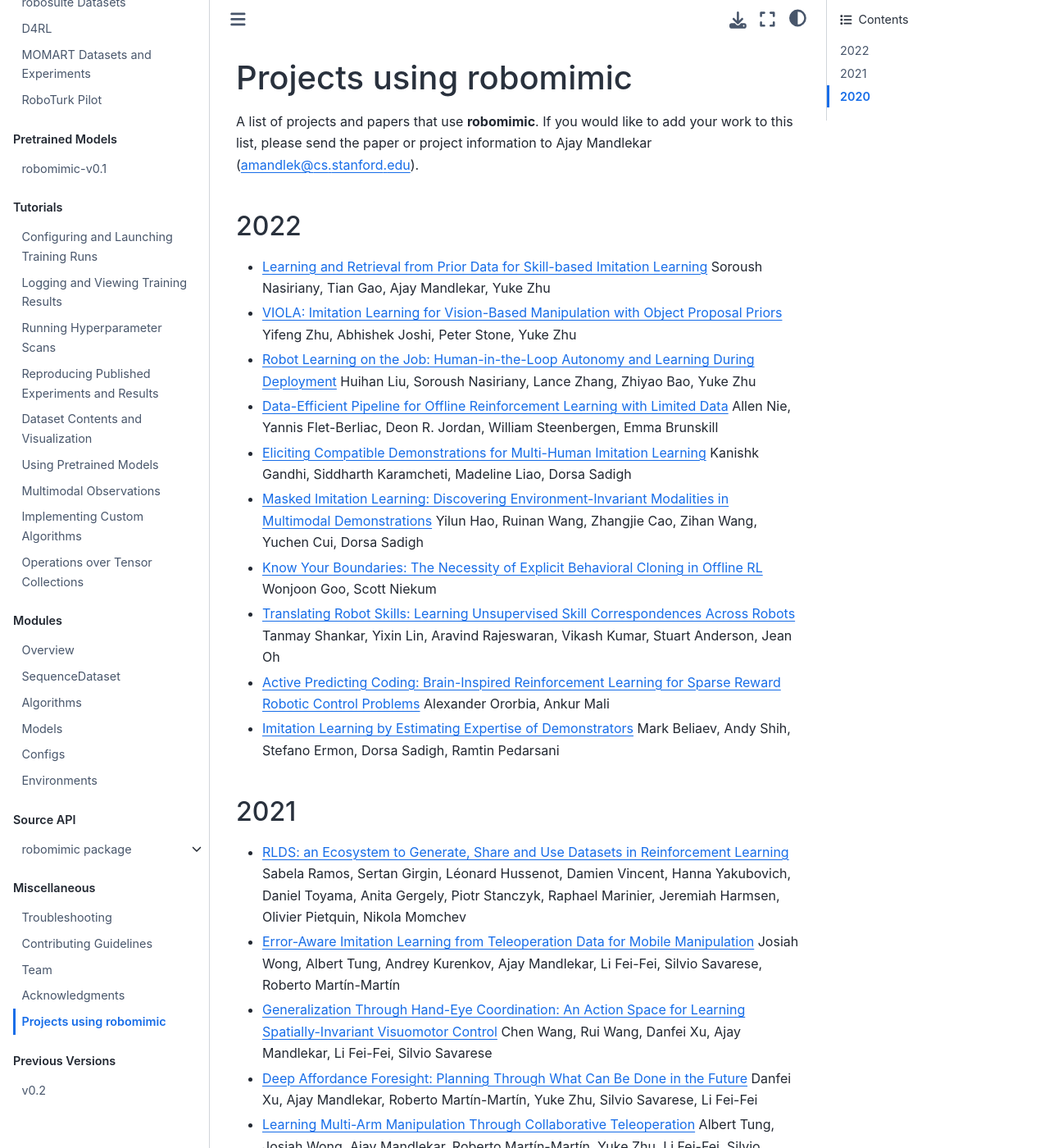
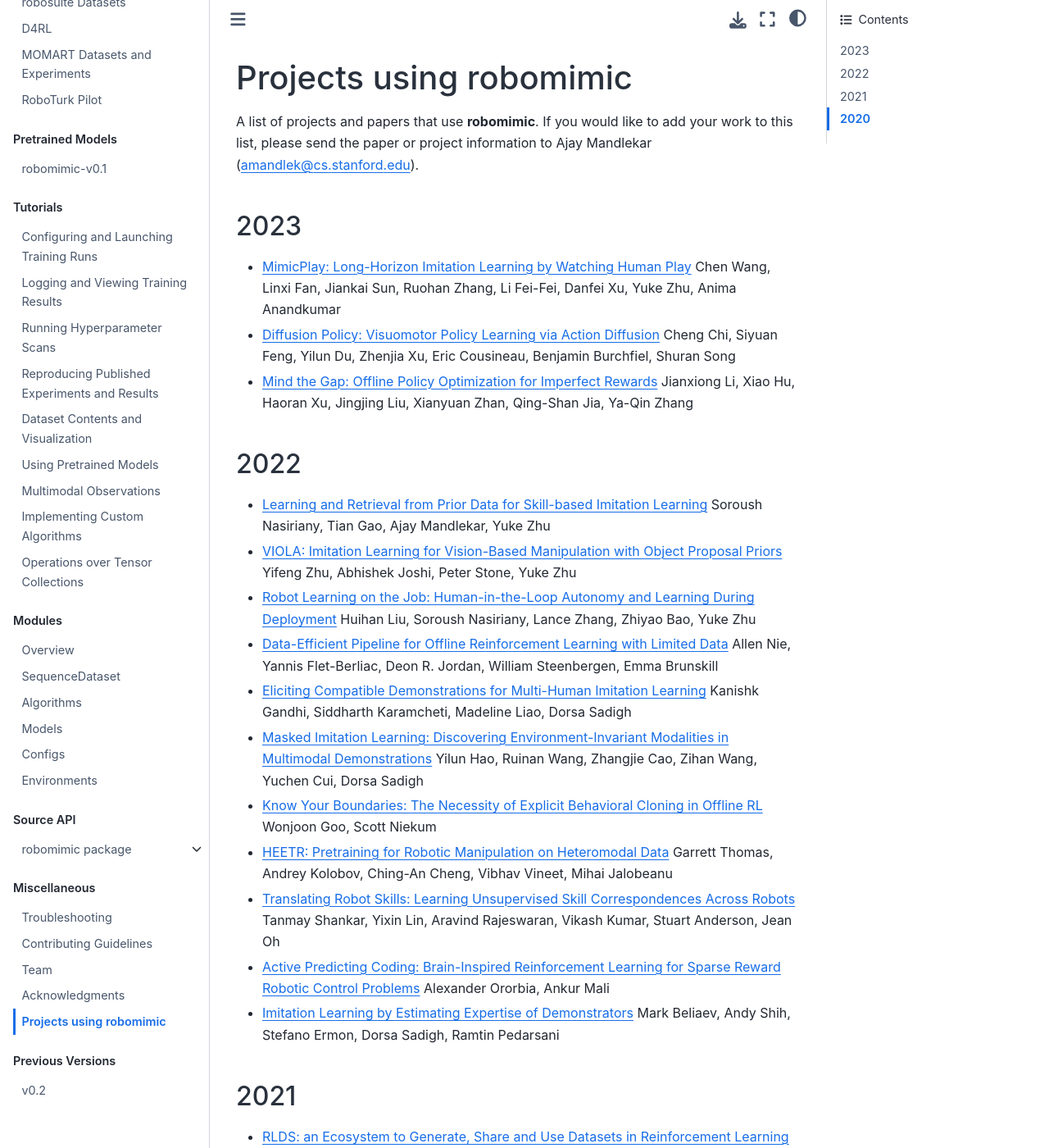
Before and after one commit to ARISE-Initiative/robomimic, a Sphinx documentation site: the page built from docs/miscellaneous/references.md, in a window 1280 px wide and 1400 px high. Shown: the whole window at 82% size. Built offline with Sphinx 7.4.7 and the Sphinx Book theme 1.1.4, drawn with Linux system fonts in a browser that asks for light colours; pages that are not in the unit, such as notebooks, are missing from menus.

Commit message:
add some 2023 refs

```diff
--- a/docs/miscellaneous/references.md
+++ b/docs/miscellaneous/references.md
@@ -1,6 +1,12 @@
 # Projects using robomimic
 
 A list of projects and papers that use **robomimic**. If you would like to add your work to this list, please send the paper or project information to Ajay Mandlekar (<amandlek@cs.stanford.edu>).
+
+## 2023
+
+- [MimicPlay: Long-Horizon Imitation Learning by Watching Human Play](https://arxiv.org/abs/2302.12422) Chen Wang, Linxi Fan, Jiankai Sun, Ruohan Zhang, Li Fei-Fei, Danfei Xu, Yuke Zhu, Anima Anandkumar
+- [Diffusion Policy: Visuomotor Policy Learning via Action Diffusion](https://arxiv.org/abs/2303.04137) Cheng Chi, Siyuan Feng, Yilun Du, Zhenjia Xu, Eric Cousineau, Benjamin Burchfiel, Shuran Song
+- [Mind the Gap: Offline Policy Optimization for Imperfect Rewards](https://arxiv.org/abs/2302.01667) Jianxiong Li, Xiao Hu, Haoran Xu, Jingjing Liu, Xianyuan Zhan, Qing-Shan Jia, Ya-Qin Zhang
 
 ## 2022
 
@@ -11,6 +17,7 @@
 - [Eliciting Compatible Demonstrations for Multi-Human Imitation Learning](https://arxiv.org/abs/2210.08073) Kanishk Gandhi, Siddharth Karamcheti, Madeline Liao, Dorsa Sadigh
 - [Masked Imitation Learning: Discovering Environment-Invariant Modalities in Multimodal Demonstrations](https://arxiv.org/abs/2209.07682) Yilun Hao, Ruinan Wang, Zhangjie Cao, Zihan Wang, Yuchen Cui, Dorsa Sadigh
 - [Know Your Boundaries: The Necessity of Explicit Behavioral Cloning in Offline RL](https://arxiv.org/abs/2206.00695) Wonjoon Goo, Scott Niekum
+- [HEETR: Pretraining for Robotic Manipulation on Heteromodal Data](https://openreview.net/forum?id=1_XARk3k-M) Garrett Thomas, Andrey Kolobov, Ching-An Cheng, Vibhav Vineet, Mihai Jalobeanu
 - [Translating Robot Skills: Learning Unsupervised Skill Correspondences Across Robots](https://proceedings.mlr.press/v162/shankar22a.html) Tanmay Shankar, Yixin Lin, Aravind Rajeswaran, Vikash Kumar, Stuart Anderson, Jean Oh
 - [Active Predicting Coding: Brain-Inspired Reinforcement Learning for Sparse Reward Robotic Control Problems](https://arxiv.org/abs/2209.09174) Alexander Ororbia, Ankur Mali
 - [Imitation Learning by Estimating Expertise of Demonstrators](https://arxiv.org/abs/2202.01288) Mark Beliaev, Andy Shih, Stefano Ermon, Dorsa Sadigh, Ramtin Pedarsani
```
